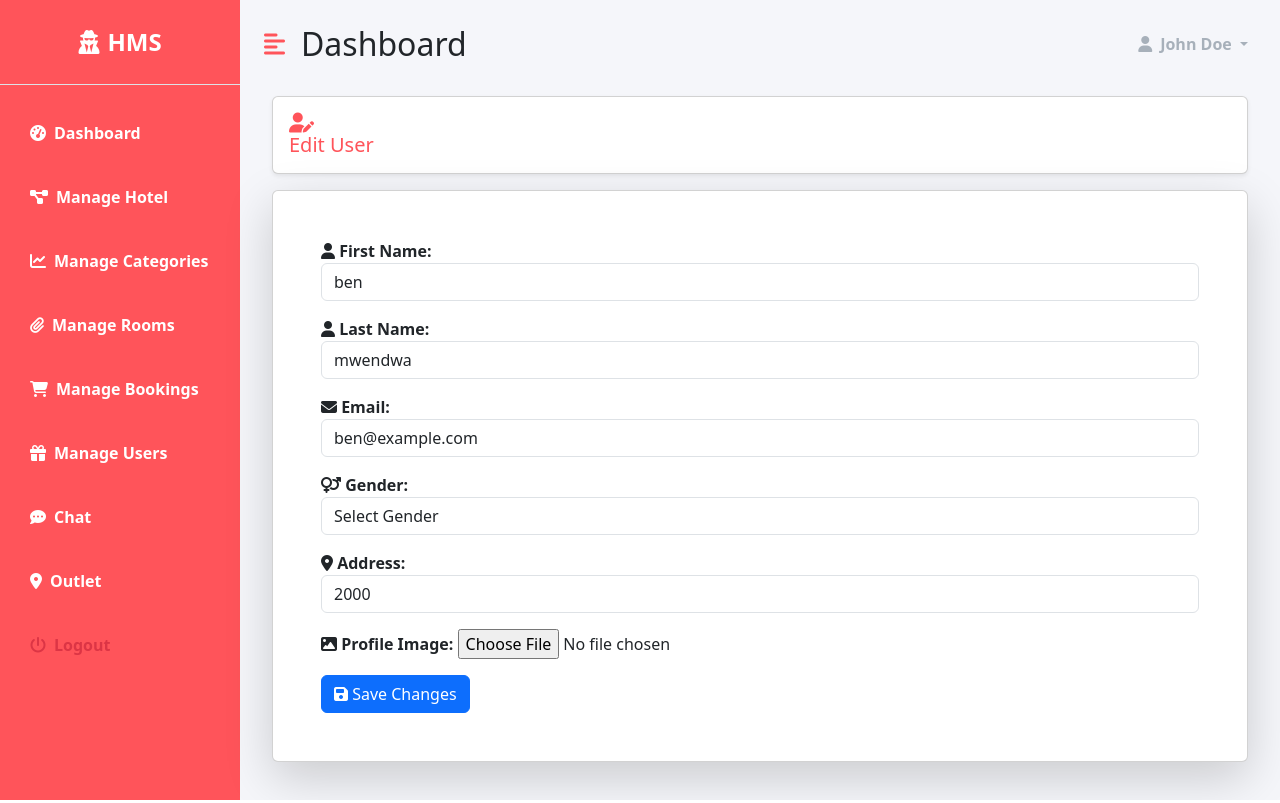
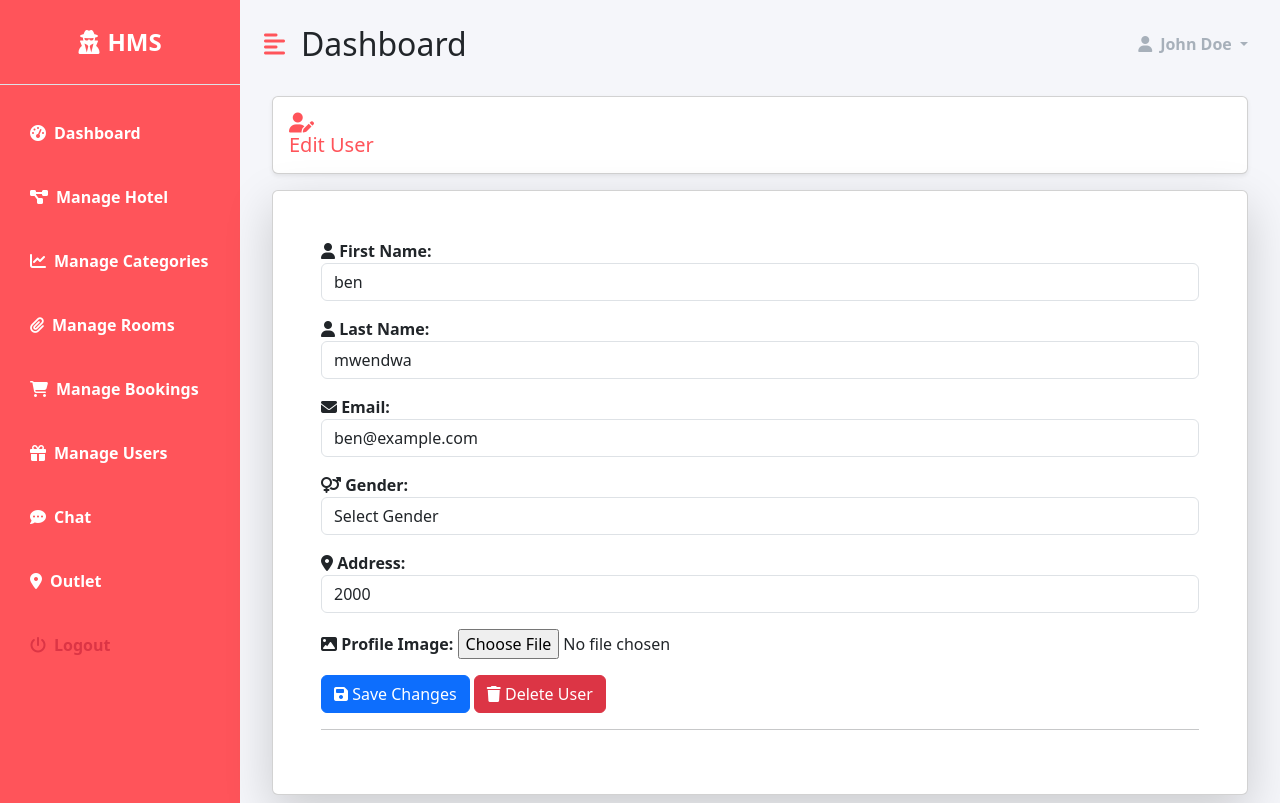
Before and after one commit to cyrus-48/crud-hms-django-app, a Django app: page /dashboard/user/3 in a window 1280 px wide. Run offline with Django 5.2, Linux system fonts and the light colour scheme; a user stored in the database is signed in; data comes from the database, SQL or seed files in the repository; both versions use the stored data as it was after the commit; some libraries are stand-ins or nearby versions.

Commit message:
delete user

```diff
--- a/dashboard/urls.py
+++ b/dashboard/urls.py
@@ -38,7 +38,7 @@ urlpatterns = [
     path('ajax-users-fetch/' , views.ajax_users_fetch , name='ajax-users-fetch'),
     path('user/<int:user_id>' , views.user_detail , name='user-detail'),
     path('edit-user/' , views.edit_user , name='edit-user'),
-    path('delete-user/' , views.delete_user , name='delete-user'),
+    path('delete-user/<int:user_id>' , views.delete_user , name='delete-user'),
     path('user/',views.user , name='user'),
     path('add-user/',views.add_user , name='add-user'),
 
--- a/dashboard/views.py
+++ b/dashboard/views.py
@@ -532,20 +532,19 @@ def edit_user(request):
 
 @login_required(login_url='accounts:login')
 @staff_member_required(login_url='accounts:login')
-def delete_user(request):
-    if request.method == 'POST':
-        user_id = request.POST['user_id']
-        try:
-            user = CustomUser.objects.get(id=user_id)
-            user.delete()
-            success_message = 'User deleted successfully'
-            return HttpResponseRedirect(reverse('dashboard:manage-users') + f'?success_message={success_message}')
-        except Exception as e:
-            error_message = 'Error occurred while deleting user'
-            return HttpResponseRedirect(reverse('dashboard:manage-users') + f'?error_message={error_message}')
-    else:
-        error_message = 'Invalid request'
+def delete_user(request , user_id):
+    try:
+        user = CustomUser.objects.get(id=user_id)
+        user.delete()
+        success_message = 'User deleted successfully'
+        return HttpResponseRedirect(reverse('dashboard:manage-users') + f'?success_message={success_message}')
+    except CustomUser.DoesNotExist:
+        error_message = 'User does not exist'
         return HttpResponseRedirect(reverse('dashboard:manage-users') + f'?error_message={error_message}')
+    except Exception as e:
+        error_message = 'Error occurred while deleting user'
+        return HttpResponseRedirect(reverse('dashboard:manage-users') + f'?error_message={error_message}')
+
 
 
 @login_required(login_url='accounts:login')
--- a/templates/dashboard/users/user_detail.html
+++ b/templates/dashboard/users/user_detail.html
@@ -70,7 +70,36 @@
                 <button type="submit" class="btn btn-primary">
                     <i class="fas fa-save"></i> Save Changes
                 </button>
+                 <!-- Delete User Button -->
+                 <button type="button" class="btn btn-danger" data-bs-toggle="modal" data-bs-target="#deleteModal">
+                    <i class="fas fa-trash"></i> Delete User
+                </button>
             </form>
+             <!-- Delete User Confirmation Modal -->
+             <div class="modal fade" id="deleteModal" tabindex="-1" aria-labelledby="deleteModalLabel" aria-hidden="true">
+                <div class="modal-dialog">
+                    <div class="modal-content">
+                        <div class="modal-header">
+                            <h5 class="modal-title" id="deleteModalLabel">Confirm Delete User</h5>
+                            <button type="button" class="btn-close" data-bs-dismiss="modal" aria-label="Close"></button>
+                        </div>
+                        <div class="modal-body">
+                            <p>Are you sure you want to delete this user?</p>
+                        </div>
+                        <div class="modal-footer">
+                            <button type="button" class="btn btn-secondary" data-bs-dismiss="modal">
+                                <i class="fas fa-times"></i> Cancel
+                            </button>
+                            <a href="{% url 'dashboard:delete-user' user.id %}" class="btn btn-danger">
+                                <i class="fas fa-trash"></i> Delete User
+                            </a>
+                        </div>
+                    </div>
+                </div>
+            </div>
+
+            <hr>
+
         </div>
     </div>
 {% endblock %}
```
Also changed, not shown: db.sqlite3.
